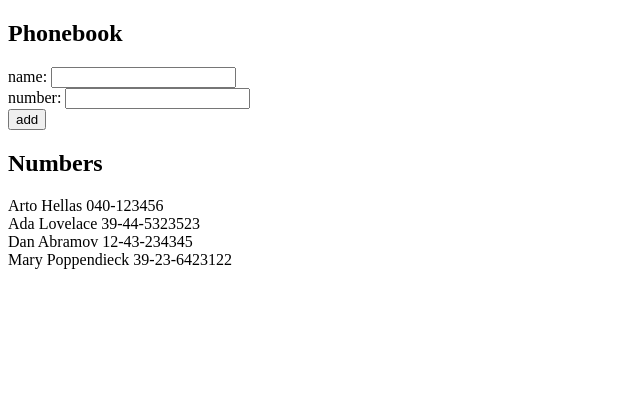
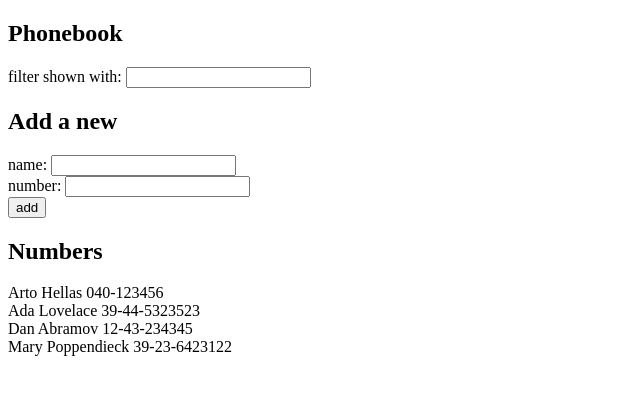
Before and after one commit to leoverde2/Full-Stack-Open, a React (Create React App) app in the folder Part 2/phonebook/: page / in a window 1280 px wide. Shown: the top 394 px of the page, without its empty margins (0-640 px from the left). Built offline with nearby package versions, Linux system fonts and the light colour scheme.

Commit message:
Exercise 2.9

```diff
--- a/Part 2/phonebook/src/App.js
+++ b/Part 2/phonebook/src/App.js
@@ -10,6 +10,7 @@ const App = () => {
   ])
   const [ newName, setNewName ] = useState('')
   const [newNumber, setNewNumber] = useState('')
+  const [newFilter, setNewFilter] = useState('')
 
   const addPerson = (event) => {
     event.preventDefault()
@@ -35,9 +36,31 @@ const App = () => {
     setNewNumber(event.target.value)
   }
 
+  const handleFilterChange = (event) => {
+    setNewFilter(event.target.value)
+  }
+
+  const personToShow = () => {
+    const filterLowercased = newFilter.toLowerCase()
+    const filtered = persons.filter(person => {
+      const personLowercased = person.name.toLowerCase()
+      return (
+        personLowercased.includes(filterLowercased)
+      )
+    })
+    return filtered
+  }
+
   return (
     <div>
       <h2>Phonebook</h2>
+      <div>
+        filter shown with: <input
+        value={newFilter}
+        onChange={handleFilterChange}
+        />
+      </div>
+      <h2>Add a new</h2>
       <form onSubmit={addPerson}>
         <div>
           <div>
@@ -59,7 +82,7 @@ const App = () => {
       </form>
       <h2>Numbers</h2>
       <div>
-        {persons.map(person =>
+        {personToShow().map(person =>
           <Person key={person.name} person={person} />
         )}
       </div>
```
